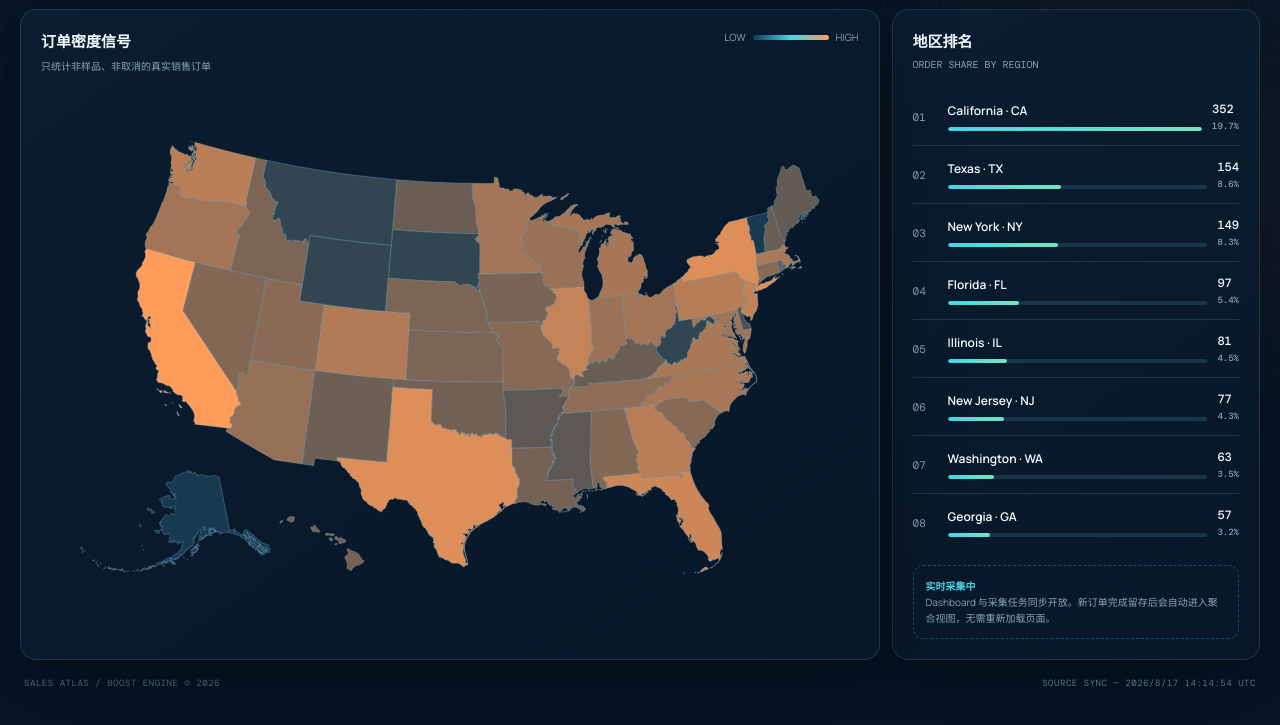
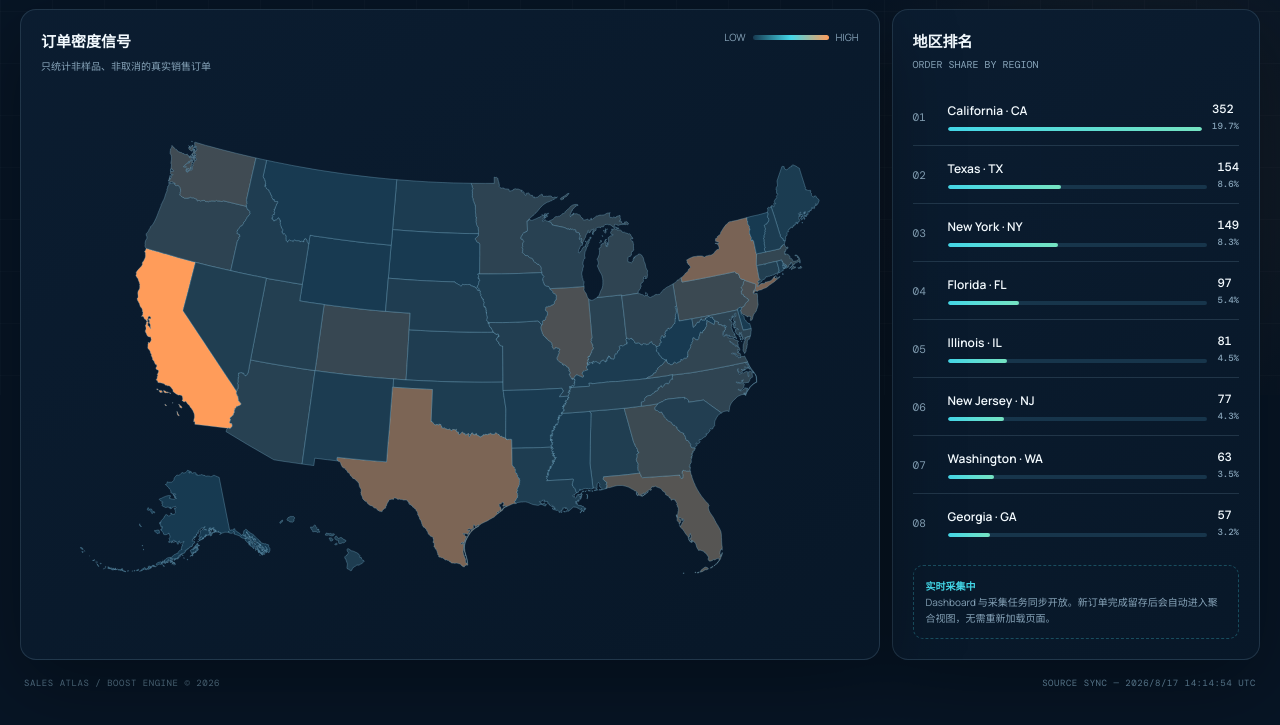
Before and after one commit to BoostEngines/sales-atlas-demo, a website: page index.html in a window 1280 px wide. Shown: the part 405-1130 px from the top of the page. Drawn offline with nearby package versions, Linux system fonts and the light colour scheme.

Commit message:
fix: use compatible state choropleth scale

```diff
--- a/index.html
+++ b/index.html
@@ -40,7 +40,7 @@ const fmt=n=>new Intl.NumberFormat('en-US').format(n); const scaled=()=>base;
 function render(){const data=scaled(), entries=Object.entries(data).sort((a,b)=>b[1]-a[1]),total=entries.reduce((s,[,v])=>s+v,0),max=entries[0][1];document.querySelector('#total').textContent=fmt(total);document.querySelector('#regions').textContent=entries.length;document.querySelector('#today').textContent='采集中';document.querySelector('#freshness').textContent='刚刚';document.querySelector('#delta').textContent='● 真实订单 · 有多少展示多少';document.querySelector('#todayDelta').textContent='LIVE BACKFILL';
  document.querySelector('#ranking').innerHTML=entries.slice(0,8).map(([code,val],i)=>`<div class="rank"><span class="rank-no">${String(i+1).padStart(2,'0')}</span><div class="rank-name">${names[code]} · ${code}<span><i style="width:${val/max*100}%"></i></span></div><strong>${fmt(val)}<small>${(val/total*100).toFixed(1)}%</small></strong></div>`).join('');
  renderMap(data,total,max);document.querySelector('#updated').textContent='SOURCE SYNC — '+new Date(snapshot.freshness).toLocaleString('zh-CN',{hour12:false})+' UTC';}
-function renderMap(data,total,max){const svg=d3.select('#states');svg.selectAll('*').remove();const features=topojson.feature(topology,topology.objects.states).features;const path=d3.geoPath(d3.geoAlbersUsa().fitExtent([[30,25],[930,530]],{type:'FeatureCollection',features}));const color=d3.scaleSequentialLog([1,max],d3.interpolateRgb('#173a51','#ff9c5a'));svg.selectAll('path').data(features).join('path').attr('d',path).attr('fill',d=>color(data[d.properties.code]||1)).attr('stroke','#7cb4cf').attr('stroke-opacity',.52).attr('stroke-width',.75).attr('data-code',d=>d.properties.code).style('cursor','pointer').on('mouseenter',function(e,d){const c=d.properties.code,v=data[c]||0,tip=document.querySelector('#tip');tip.innerHTML=`<b>${d.properties.name} · ${c}</b><span>${fmt(v)} real orders · ${total?(v/total*100).toFixed(1):0}% share</span>`;tip.style.display='block'}).on('mousemove',function(e){const box=document.querySelector('.map').getBoundingClientRect(),tip=document.querySelector('#tip');tip.style.left=(e.clientX-box.left+12)+'px';tip.style.top=(e.clientY-box.top-50)+'px'}).on('mouseleave',()=>document.querySelector('#tip').style.display='none');}
+function renderMap(data,total,max){const svg=d3.select('#states');svg.selectAll('*').remove();const features=topojson.feature(topology,topology.objects.states).features;const path=d3.geoPath(d3.geoAlbersUsa().fitExtent([[30,25],[930,530]],{type:'FeatureCollection',features}));const color=d3.scaleSequential([1,max],d3.interpolateRgb('#173a51','#ff9c5a')).clamp(true);svg.selectAll('path').data(features).join('path').attr('d',path).attr('fill',d=>color(data[d.properties.code]||1)).attr('stroke','#7cb4cf').attr('stroke-opacity',.52).attr('stroke-width',.75).attr('data-code',d=>d.properties.code).style('cursor','pointer').on('mouseenter',function(e,d){const c=d.properties.code,v=data[c]||0,tip=document.querySelector('#tip');tip.innerHTML=`<b>${d.properties.name} · ${c}</b><span>${fmt(v)} real orders · ${total?(v/total*100).toFixed(1):0}% share</span>`;tip.style.display='block'}).on('mousemove',function(e){const box=document.querySelector('.map').getBoundingClientRect(),tip=document.querySelector('#tip');tip.style.left=(e.clientX-box.left+12)+'px';tip.style.top=(e.clientY-box.top-50)+'px'}).on('mouseleave',()=>document.querySelector('#tip').style.display='none');}
 function bindTips(data,total){const tip=document.querySelector('#tip');document.querySelectorAll('.bubble').forEach(el=>{el.onmouseenter=e=>{const c=el.dataset.code,v=+el.dataset.val;tip.innerHTML=`<b>${names[c]} · ${c}</b><span>${fmt(v)} orders · ${(v/total*100).toFixed(1)}% share</span>`;tip.style.display='block'};el.onmousemove=e=>{const box=document.querySelector('.map').getBoundingClientRect();tip.style.left=(e.clientX-box.left+12)+'px';tip.style.top=(e.clientY-box.top-50)+'px'};el.onmouseleave=()=>tip.style.display='none'})}
 document.querySelectorAll('.range button').forEach(b=>b.onclick=()=>{document.querySelector('.range .active').classList.remove('active');b.classList.add('active');days=+b.dataset.days;render()});document.querySelector('.refresh').onclick=e=>{tick++;e.currentTarget.classList.remove('spin');void e.currentTarget.offsetWidth;e.currentTarget.classList.add('spin');render();const t=document.querySelector('#toast');t.classList.add('show');setTimeout(()=>t.classList.remove('show'),1800)};
 async function loadVerified(){const [sales,states]=await Promise.all([fetch('real-sales.json',{cache:'no-store'}).then(r=>r.json()),fetch('states-10m.json').then(r=>r.json())]);snapshot=sales;topology=states;base=Object.fromEntries(sales.regions.map(r=>[r.code,r.orders]));names=Object.fromEntries(sales.regions.map(r=>[r.code,r.name]));render()}
```
